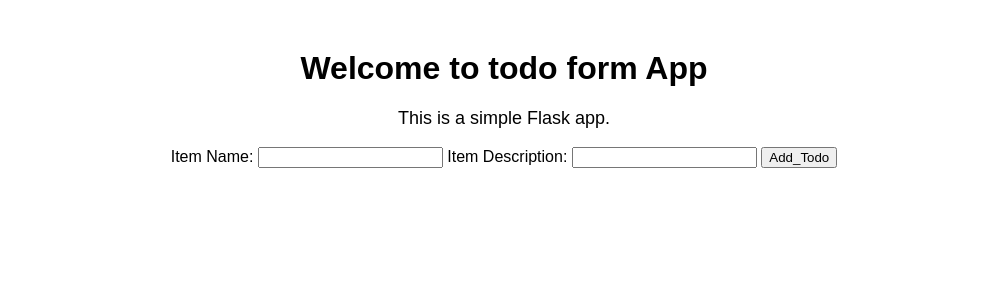
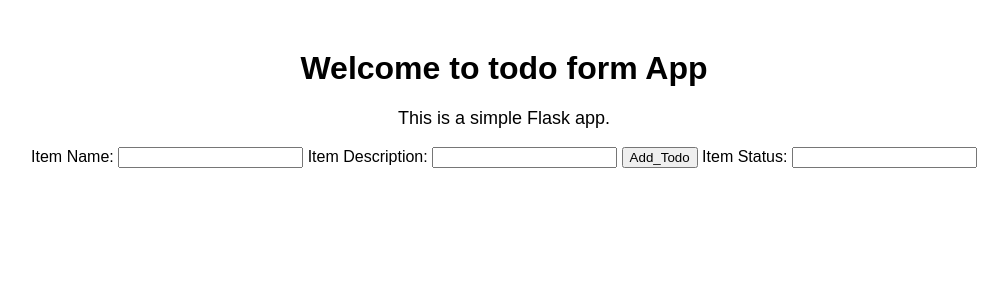
Before and after one commit to saitejavarmak/learning, a Flask app: template flask/frontend/templates/submittodoitem.html in a window 1280 px wide. Shown: the top 300 px of the page, without its empty margins (136-1144 px from the left). Run offline with Flask 3, Linux system fonts and the light colour scheme; the template is opened without the code that fills it, so the values that code supplies are empty.

Commit message:
added item ID

```diff
--- a/flask/frontend/templates/submittodoitem.html
+++ b/flask/frontend/templates/submittodoitem.html
@@ -16,6 +16,8 @@
             <label for="item Description">Item Description:</label>
             <input type="text" id="item_Description" name="item_Description" required>
             <input type="submit" value="Add_Todo">
+            <label for="item_ID">Item Status:</label>
+            <input type="text" id="item_ID" name="item_ID" required>
         </form>
     </div>
 </body>
```
